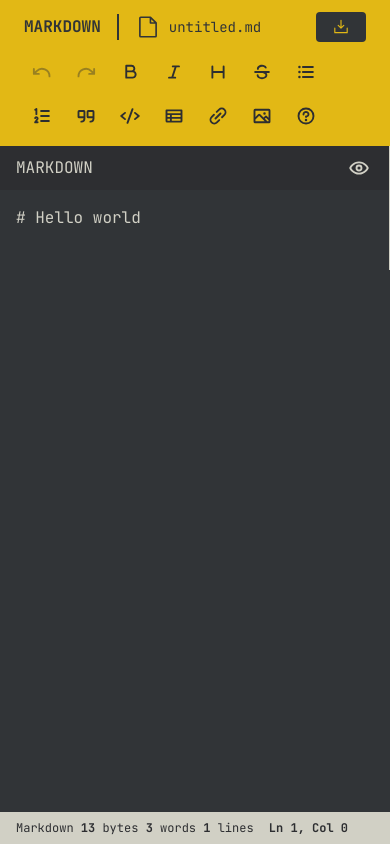
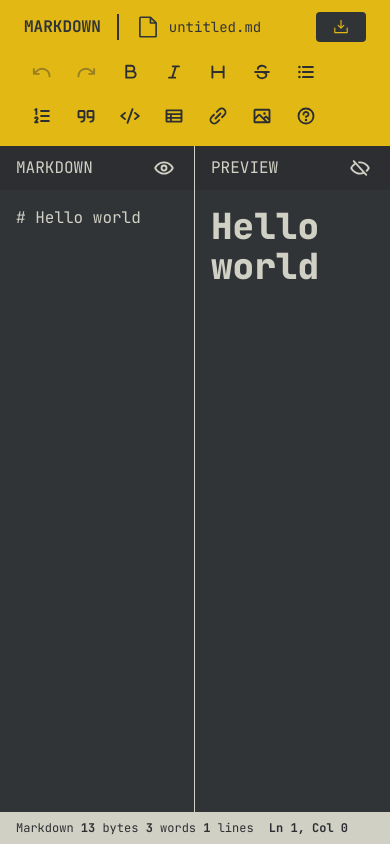
Before and after one commit to Lictro/markdown-editor, a Next.js app: page / in a window 390 px wide. Built offline with nearby package versions, Linux system fonts and the light colour scheme.

Commit message:
Fix Sync scrolling

```diff
--- a/src/app/globals.css
+++ b/src/app/globals.css
@@ -167,3 +167,26 @@ body {
     @apply font-mono;
   }
 }
+
+.scrollbar {
+  scrollbar-width: thin;
+  scrollbar-color: #888 #313437;
+}
+
+.scrollbar::-webkit-scrollbar {
+  width: 8px;
+}
+
+.scrollbar::-webkit-scrollbar-track {
+  background: #313437;
+}
+
+.scrollbar::-webkit-scrollbar-thumb {
+  background-color: #888;
+  border-radius: 6px;
+  border: 2px solid #313437;
+}
+
+.scrollbar::-webkit-scrollbar-thumb:hover {
+  background-color: #aaa;
+}
--- a/src/app/page.tsx
+++ b/src/app/page.tsx
@@ -65,11 +65,8 @@ export default function Home() {
         onOpenChange={setIsShortcutsOpen}
       />
 
-      <main className="flex-1 overflow-hidden">
-        <div className="w-full h-full md:grid md:grid-cols-2">
-          <div
-            className={`md:col-span-1 ${viewMode === "preview" ? "hidden md:block" : ""}`}
-          >
+      <div className="flex-1 min-h-0 flex flex-col">
+        <div className="grid grid-cols-2 h-full min-h-0 scrollbar">
           <Editor
             value={markdown}
             onChange={setMarkdown}
@@ -78,10 +75,6 @@ export default function Home() {
             onCursorMove={handleCursorMove}
             setViewMode={setViewMode}
           />
-          </div>
-          <div
-            className={`md:col-span-1 ${viewMode === "editor" ? "hidden md:block" : ""}`}
-          >
           <Preview
             content={markdown}
             setViewMode={setViewMode}
@@ -89,9 +82,8 @@ export default function Home() {
             onScroll={() => syncScroll("preview")}
           />
         </div>
-        </div>
-      </main>
 
+        <div className="sticky bottom-0 z-20">
           <MetricsBar
             bytes={metrics.bytes}
             characters={previewMetrics.characters}
@@ -103,5 +95,7 @@ export default function Home() {
             viewMode={viewMode}
           />
         </div>
+      </div>
+    </div>
   );
 }
```
Also changed, not shown: 1 other file (tests, documents, lock files or other folders). Lines whose indentation alone changed are shown as unchanged.
